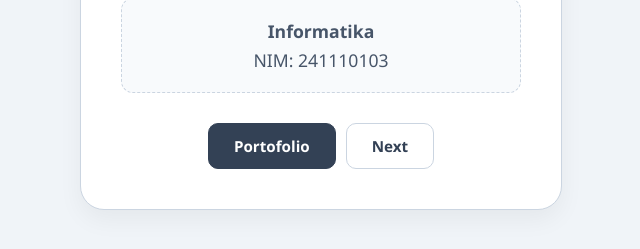
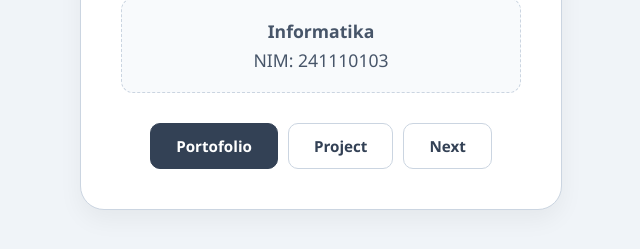
Before and after one commit to B0ED1/Pemrogramanweb, a plain HTML site: page index.html in a window 1280 px wide. Shown: the part 461-710 px from the top of the page, without its empty margins (319-959 px from the left). Drawn offline with Linux system fonts and the light colour scheme.

Commit message:
Update index.html

```diff
--- a/index.html
+++ b/index.html
@@ -122,7 +122,9 @@
 
         <div class="button-group">
             <a href="nav.html" class="btn btn-nav">Portofolio</a>
+            <a href="CarRental/index.html" class="btn btn-next" target="_blank" title="Tap to see Project">Project</a>
             <a href="page2.html" class="btn btn-next" title="Tap to Page 2">Next</a>
+
         </div>
     </div>
 
```
